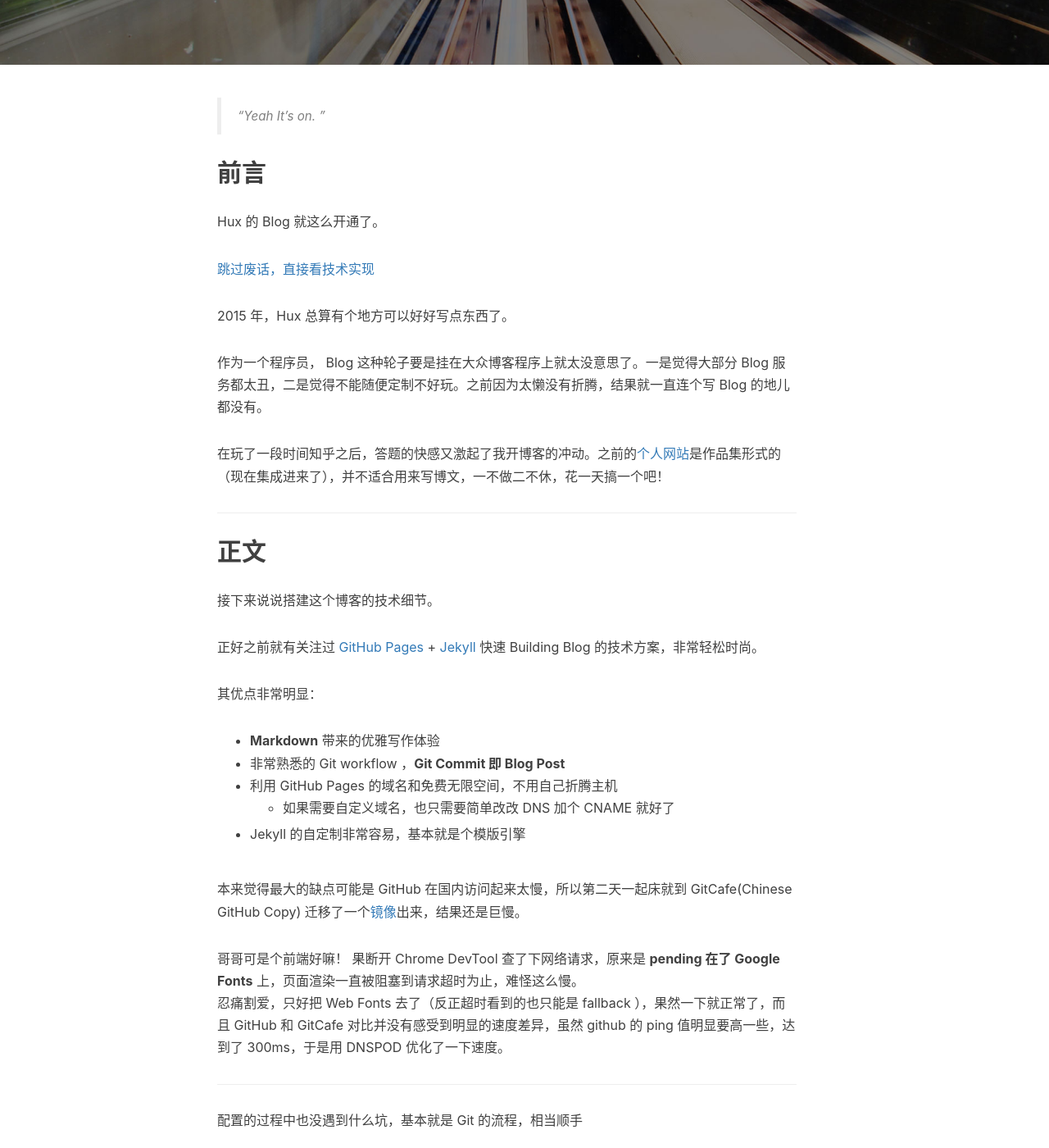
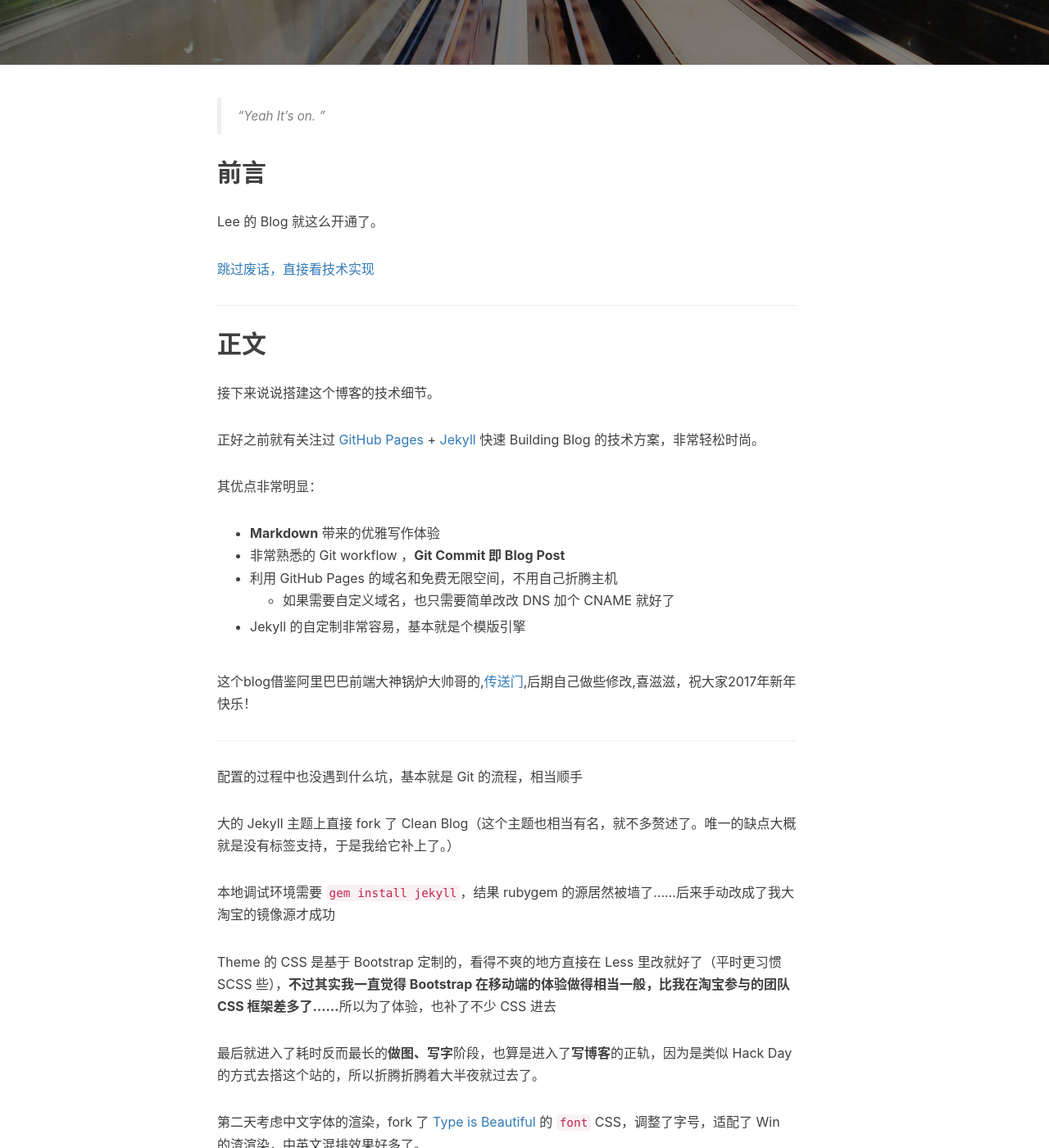
Before and after one commit to Holdbacktheriver/holdbacktheriver.github.io, a Jekyll site: the page built from _posts/2014-01-29-hello-2015.markdown, in a window 1280 px wide and 1400 px high, scrolled down 444 px. Shown: the whole window at 82% size. Built offline with Jekyll 4.4.1, drawn with Linux system fonts in a browser that asks for light colours; nearby versions of some CDN libraries; comment, search, counter and statistics services are not loaded; some of the changed text lies outside the part shown.

Commit message:
关于我文章修改

```diff
--- a/_posts/2014-01-29-hello-2015.markdown
+++ b/_posts/2014-01-29-hello-2015.markdown
@@ -1,6 +1,6 @@
 ---
 layout:     post
-title:      "Welcome to Hux Blog"
+title:      "Welcome to Lee"
 subtitle:   " \"Hello World, Hello Blog\""
 date:       2015-01-29 12:00:00
 author:     "Hux"
@@ -14,18 +14,11 @@ tags:
 
 ## 前言
 
-Hux 的 Blog 就这么开通了。
+Lee 的 Blog 就这么开通了。
 
 [跳过废话，直接看技术实现 ](#build)
 
 
-
-2015 年，Hux 总算有个地方可以好好写点东西了。
-
-
-作为一个程序员， Blog 这种轮子要是挂在大众博客程序上就太没意思了。一是觉得大部分 Blog 服务都太丑，二是觉得不能随便定制不好玩。之前因为太懒没有折腾，结果就一直连个写 Blog 的地儿都没有。
-
-在玩了一段时间知乎之后，答题的快感又激起了我开博客的冲动。之前的[个人网站](http://huangxuan.me/portfolio)是作品集形式的（现在集成进来了），并不适合用来写博文，一不做二不休，花一天搞一个吧！
 
 
 <p id = "build"></p>
@@ -46,10 +39,7 @@ Hux 的 Blog 就这么开通了。
 * Jekyll 的自定制非常容易，基本就是个模版引擎
 
 
-本来觉得最大的缺点可能是 GitHub 在国内访问起来太慢，所以第二天一起床就到 GitCafe(Chinese GitHub Copy) 迁移了一个[镜像](http://huxpro.gitcafe.io)出来，结果还是巨慢。
-
-哥哥可是个前端好嘛！ 果断开 Chrome DevTool 查了下网络请求，原来是 **pending 在了 Google Fonts** 上，页面渲染一直被阻塞到请求超时为止，难怪这么慢。
-忍痛割爱，只好把 Web Fonts 去了（反正超时看到的也只能是 fallback ），果然一下就正常了，而且 GitHub 和 GitCafe 对比并没有感受到明显的速度差异，虽然 github 的 ping 值明显要高一些，达到了 300ms，于是用 DNSPOD 优化了一下速度。
+这个blog借鉴阿里巴巴前端大神锅炉大帅哥的,[传送门](http://huangxuan.me/),后期自己做些修改,喜滋滋，祝大家2017年新年快乐！
 
 
 
@@ -66,14 +56,3 @@ Theme 的 CSS 是基于 Bootstrap 定制的，看得不爽的地方直接在 Les
 最后就进入了耗时反而最长的**做图、写字**阶段，也算是进入了**写博客**的正轨，因为是类似 Hack Day 的方式去搭这个站的，所以折腾折腾着大半夜就过去了。
 
 第二天考虑中文字体的渲染，fork 了 [Type is Beautiful](http://www.typeisbeautiful.com/) 的 `font` CSS，调整了字号，适配了 Win 的渣渲染，中英文混排效果好多了。
-
-
-## 后记
-
-回顾这个博客的诞生，纯粹是出于个人兴趣。在知乎相关问题上回答并获得一定的 star 后，我决定把这个博客主题当作一个小小的开源项目来维护。
-
-在经历 v1.0 - v1.5 的蜕变后，这个博客主题愈发完整，不但增加了诸多 UI 层的优化（opinionated）；在代码层面，更加丰富的配置项也使得这个主题拥有了更好的灵活性与可拓展性。而作为一个开源项目，我也积极的为其完善文档与解决 issue。
-
-如果你恰好逛到了这里，希望你也能喜欢这个博客主题。
-
-—— Hux 后记于 2015.10
```
